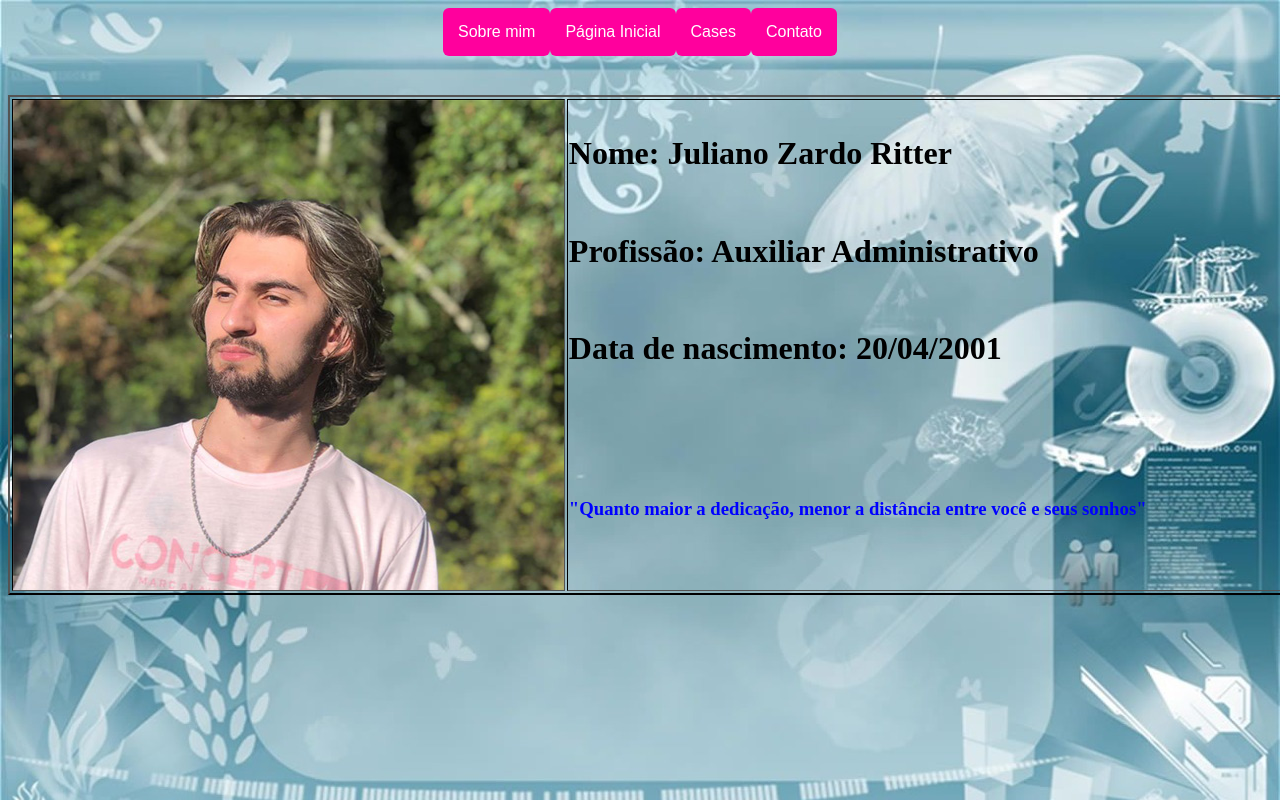
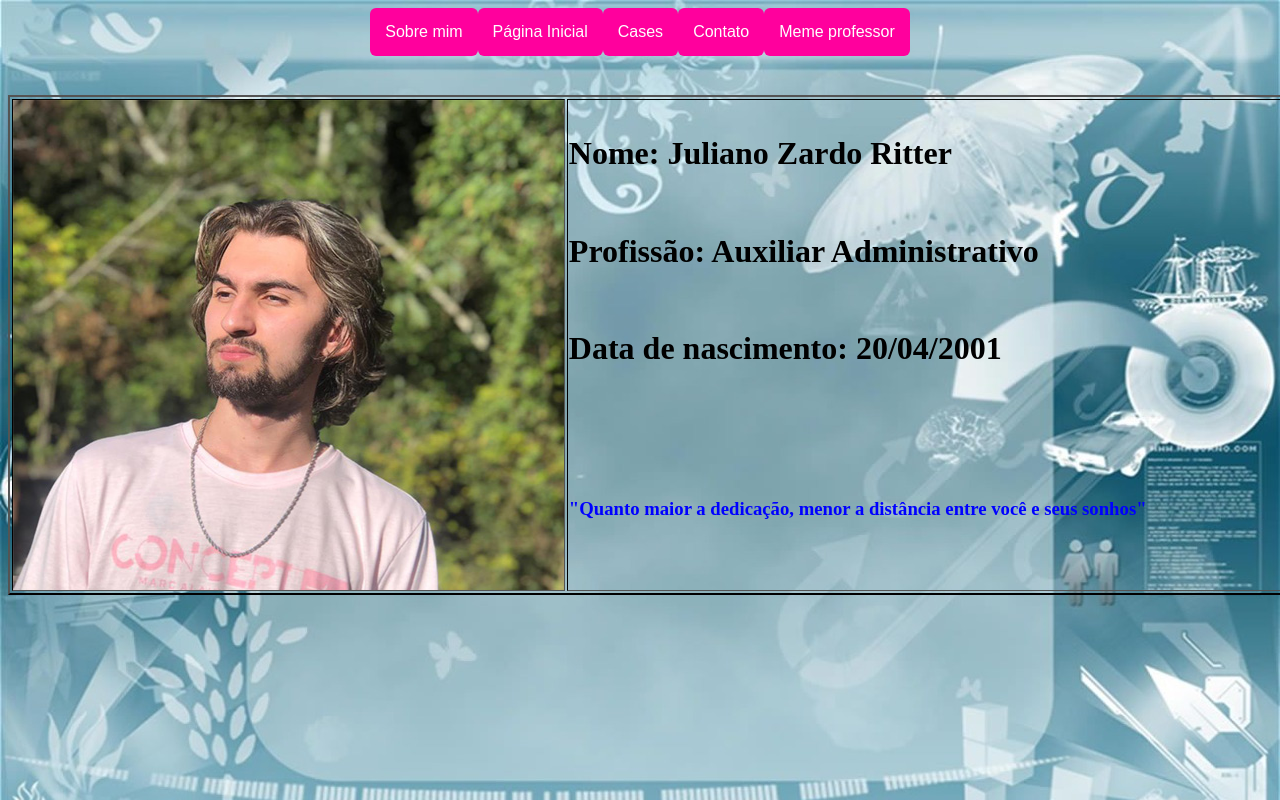
Before and after one commit to JulianoRitter/ccuffs-site, a plain HTML site: page index.html in a window 1280 px wide. Shown: the top 800 px of the page. Drawn offline with Linux system fonts and the light colour scheme.

Commit message:
Update index.html

```diff
--- a/index.html
+++ b/index.html
@@ -3,7 +3,7 @@
 <title>Personal Site Juliano/UFFS</title>
 </head>
 <body background="fundoplano1.jpeg" >
-<h1 align="center"><b><button onclick="window.location.href= 'sobreyo.html';"style="background: #ff009d; border-radius: 6px; padding: 15px; cursor: pointer; color: #fff; border: none; font-size: 16px">Sobre mim</button><button onclick="window.location.href= 'index.html';" style="background: #ff009d; border-radius: 6px; padding: 15px; cursor: pointer; color: #fff; border: none; font-size: 16px">Página Inicial</button><button onclick="window.location.href= 'casesbroo.html';" style="background: #ff009d; border-radius: 6px; padding: 15px; cursor: pointer; color: #fff; border: none; font-size: 16px">Cases</button><button onclick="window.location.href= 'contato.html';"style="background: #ff009d; border-radius: 6px; padding: 15px; cursor: pointer; color: #fff; border: none; font-size: 16px"> Contato</button>
+<h1 align="center"><b><button onclick="window.location.href= 'sobreyo.html';"style="background: #ff009d; border-radius: 6px; padding: 15px; cursor: pointer; color: #fff; border: none; font-size: 16px">Sobre mim</button><button onclick="window.location.href= 'index.html';" style="background: #ff009d; border-radius: 6px; padding: 15px; cursor: pointer; color: #fff; border: none; font-size: 16px">Página Inicial</button><button onclick="window.location.href= 'casesbroo.html';" style="background: #ff009d; border-radius: 6px; padding: 15px; cursor: pointer; color: #fff; border: none; font-size: 16px">Cases</button><button onclick="window.location.href= 'contato.html';"style="background: #ff009d; border-radius: 6px; padding: 15px; cursor: pointer; color: #fff; border: none; font-size: 16px"> Contato</button><button onclick="window.location.href= 'memeprof.html';"style="background: #ff009d; border-radius: 6px; padding: 15px; cursor: pointer; color: #fff; border: none; font-size: 16px">Meme professor</button>
 </b></h1>
 <br><table border="2" width=1300 height=500 style="border-color: black;">
     <td width="30%" background="minhafotu.jpg" ></td>
```
